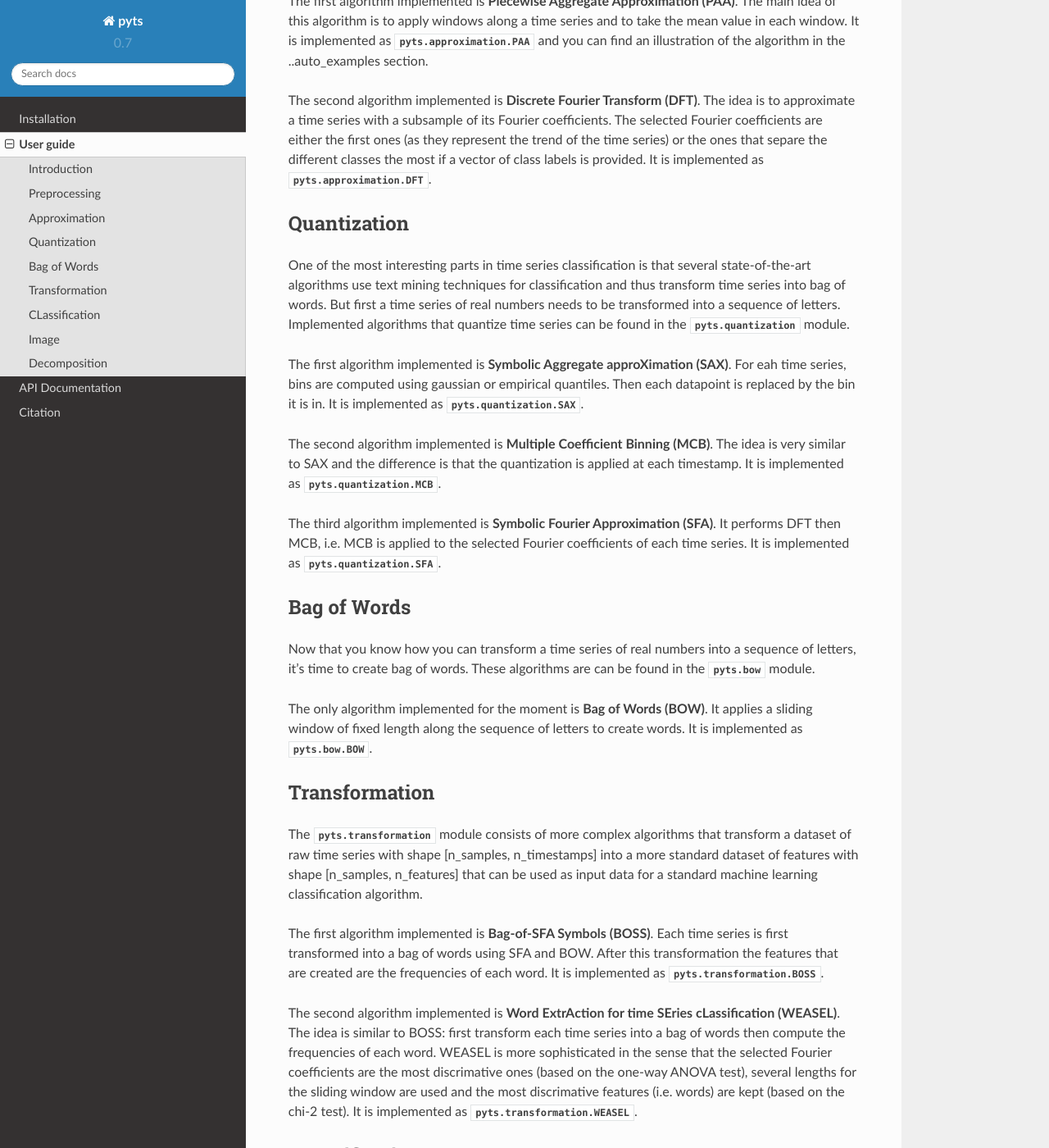
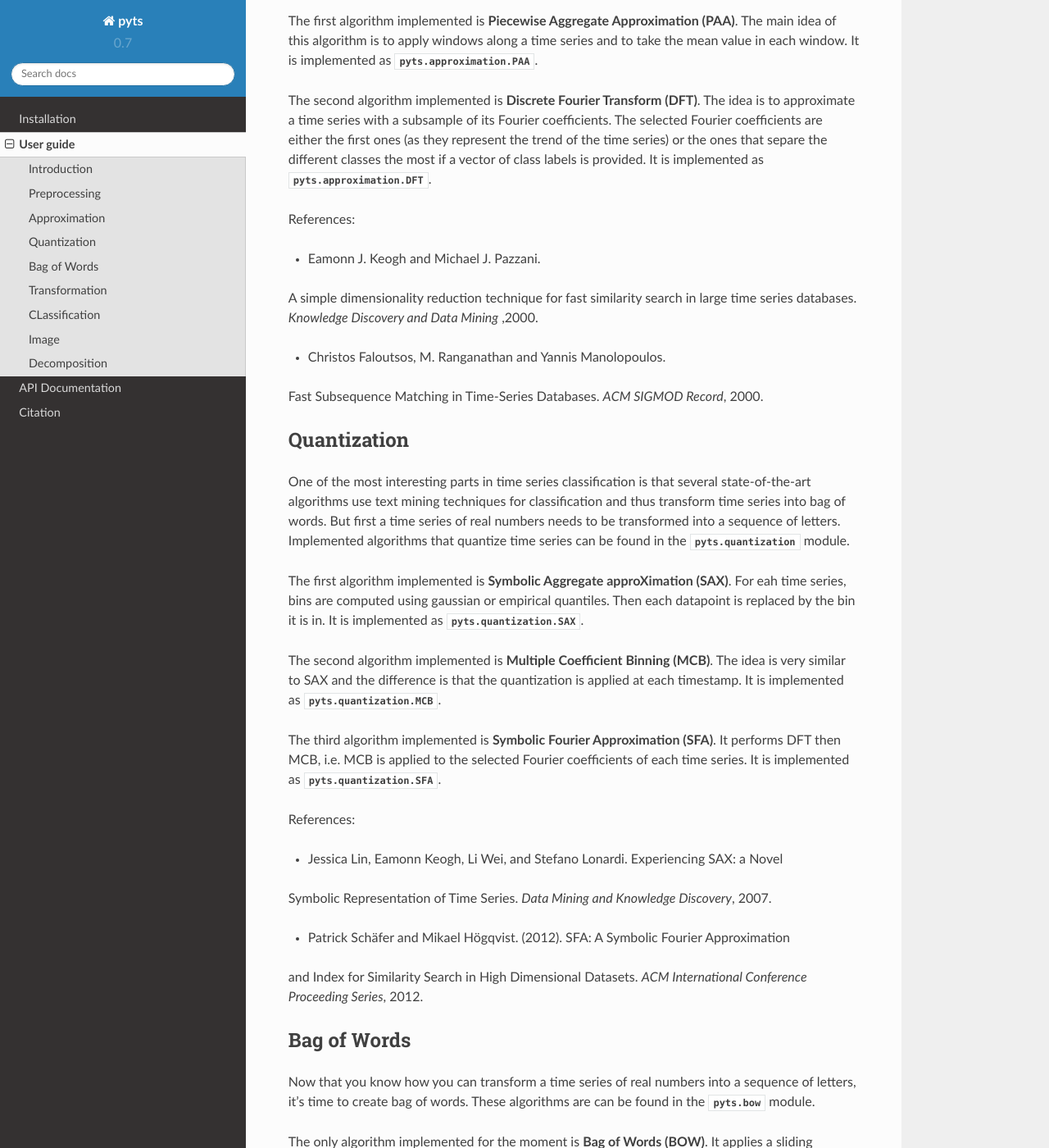
Before and after one commit to johannfaouzi/pyts, a Sphinx documentation site: the page built from doc/user_guide.rst, in a window 1280 px wide and 1400 px high, scrolled down 845 px. Shown: the whole window at 82% size. Built offline with Sphinx 7.4.7 and the Read the Docs theme 2.0.0, drawn with Linux system fonts in a browser that asks for light colours; formulas are drawn with MathJax 3; pages that are not in the unit, such as notebooks, are missing from menus; some of the changed text lies outside the part shown.

Commit message:
Update user_guide.rst

```diff
--- a/doc/user_guide.rst
+++ b/doc/user_guide.rst
@@ -12,7 +12,9 @@
 developed recently have been focusing on *transforming* the raw time series
 before applying a standard machine learning classification algorithm.
 
-In the following sections we'll present the algorithms implemented in pyts.
+In the following sections we'll present the algorithms implemented in pyts. If
+you want more information about the algorithms, you can have a look at the references
+and the **Examples** section.
 
 Preprocessing
 -------------
@@ -35,8 +37,7 @@
 
 The first algorithm implemented is **Piecewise Aggregate Approximation (PAA)**. The
 main idea of this algorithm is to apply windows along a time series and to
-take the mean value in each window. It is implemented as :class:`pyts.approximation.PAA`
-and you can find an illustration of the algorithm in the ..auto_examples section.
+take the mean value in each window. It is implemented as :class:`pyts.approximation.PAA`.
 
 The second algorithm implemented is **Discrete Fourier Transform (DFT)**. The idea
 is to approximate a time series with a subsample of its Fourier coefficients.
@@ -44,6 +45,16 @@
 the trend of the time series) or the ones that separe the different classes
 the most if a vector of class labels is provided.
 It is implemented as :class:`pyts.approximation.DFT`.
+
+References:
+
+- Eamonn J. Keogh and Michael J. Pazzani.
+A simple dimensionality reduction technique for fast similarity search in
+large time series databases. *Knowledge Discovery and Data Mining* ,2000.
+
+
+- Christos Faloutsos, M. Ranganathan and Yannis Manolopoulos.
+Fast Subsequence Matching in Time-Series Databases. *ACM SIGMOD Record*, 2000.
 
 Quantization
 ------------
@@ -66,6 +77,15 @@
 The third algorithm implemented is **Symbolic Fourier Approximation (SFA)**.
 It performs DFT then MCB, i.e. MCB is applied to the selected Fourier coefficients
 of each time series. It is implemented as :class:`pyts.quantization.SFA`.
+
+References:
+
+- Jessica Lin, Eamonn Keogh, Li Wei, and Stefano Lonardi. Experiencing SAX: a Novel
+Symbolic Representation of Time Series. *Data Mining and Knowledge Discovery*, 2007.
+
+- Patrick Schäfer and Mikael Högqvist. (2012). SFA: A Symbolic Fourier Approximation
+and Index for Similarity Search in High Dimensional Datasets.
+*ACM International Conference Proceeding Series*, 2012.
 
 Bag of Words
 ------------
@@ -100,6 +120,14 @@
 discrimative features (i.e. words) are kept (based on the chi-2 test).
 It is implemented as :class:`pyts.transformation.WEASEL`.
 
+References:
+
+- Patrick Schäfer. The BOSS is concerned with time series classification in
+the presence of noise. *Data Mining and Knowledge Discovery*, 2015.
+
+- Patrick Schäfer and Ulf Leser. Fast and Accurate Time Series Classification with WEASEL.
+*CoRR*, 2017.
+
 CLassification
 --------------
 
@@ -127,6 +155,17 @@
 are created using SFA instead of SAX.
 It is implemented as :class:`pyts.classification.BOSSVSClassifier`.
 
+References:
+
+- Meinard Müller. Dynamic Time Warping (DTW).
+*Information Retrieval for Music and Motion*, 2007.
+
+- Senin Pavel and Malinchik Sergey. SAX-VSM: Interpretable Time Series
+Classification Using SAX and Vector Space Model. *Data Mining (ICDM),
+2013 IEEE 13th International Conference on, pp.1175,1180*, 2013.
+
+- Patrick Schäfer. Scalable Time Series Classification. *DMKD* and *ECML/PKDD*, 2016.
+
 Image
 -----
 
@@ -153,6 +192,14 @@
 and finally to compute the Markov transition field from the transition matrix.
 It is implemented as :class:`pyts.image.MTF`.
 
+References:
+
+- J.-P. Eckmann, S. Oliffson Kamphorst and D. Ruelle.
+Recurrence Plots of Dynamical Systems. *Europhysics Letters*, 1987.
+
+- Zhiguang Wang and Tim Oates. Imaging time-series to improve classification and imputation.
+*Proceedings of the 24th International Conference on Artificial Intelligence*, 2015.
+
 Decomposition
 -------------
 
@@ -166,3 +213,8 @@
 transpose, after compute the eigenmatrices and finally compute the time series for each
 eigenmatrice.
 It is implemented as :class:`pyts.decomposition.SSA`.
+
+References:
+
+- Nina Golyandina and Anatoly Zhigljavsky.
+ Singular Spectrum Analysis for Time Series. 2013
```
